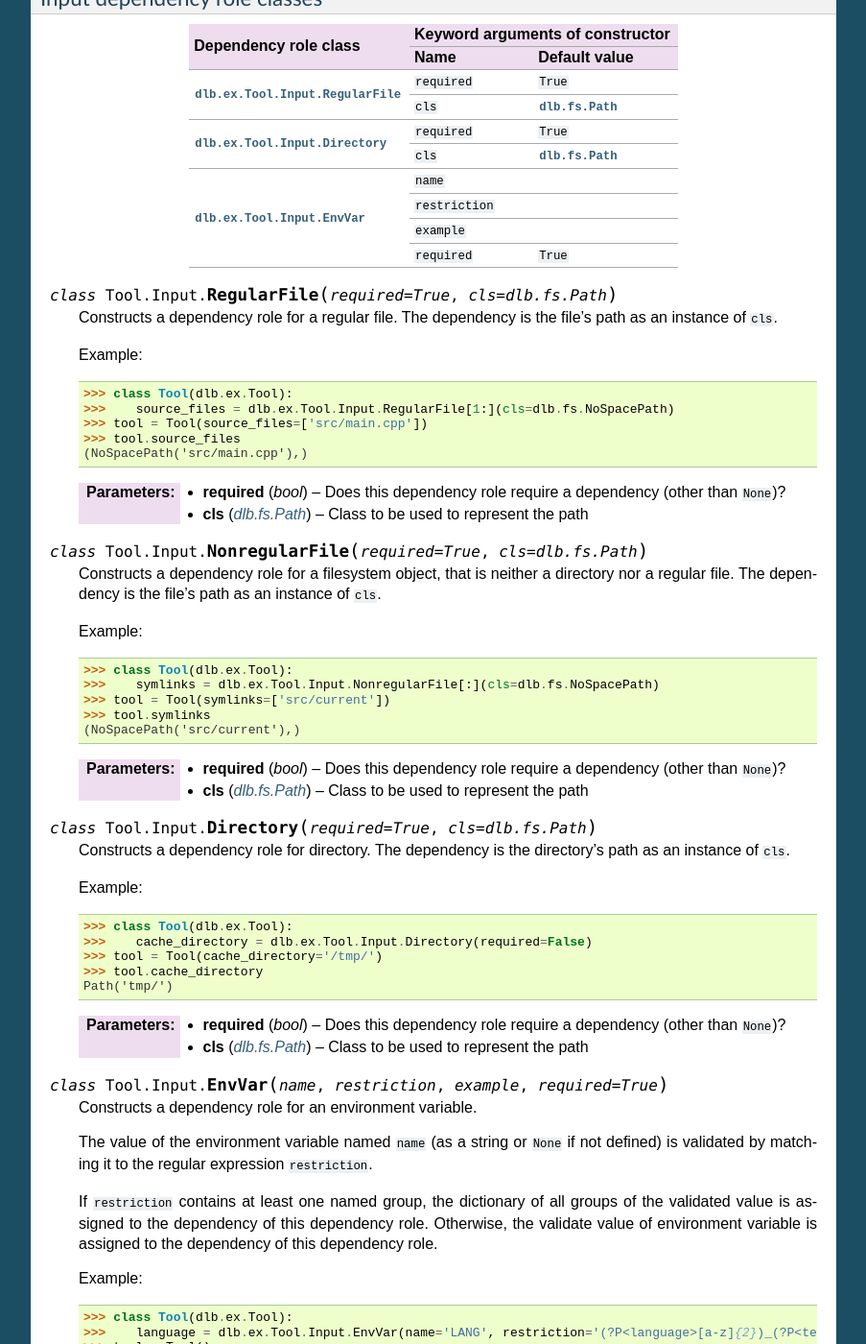
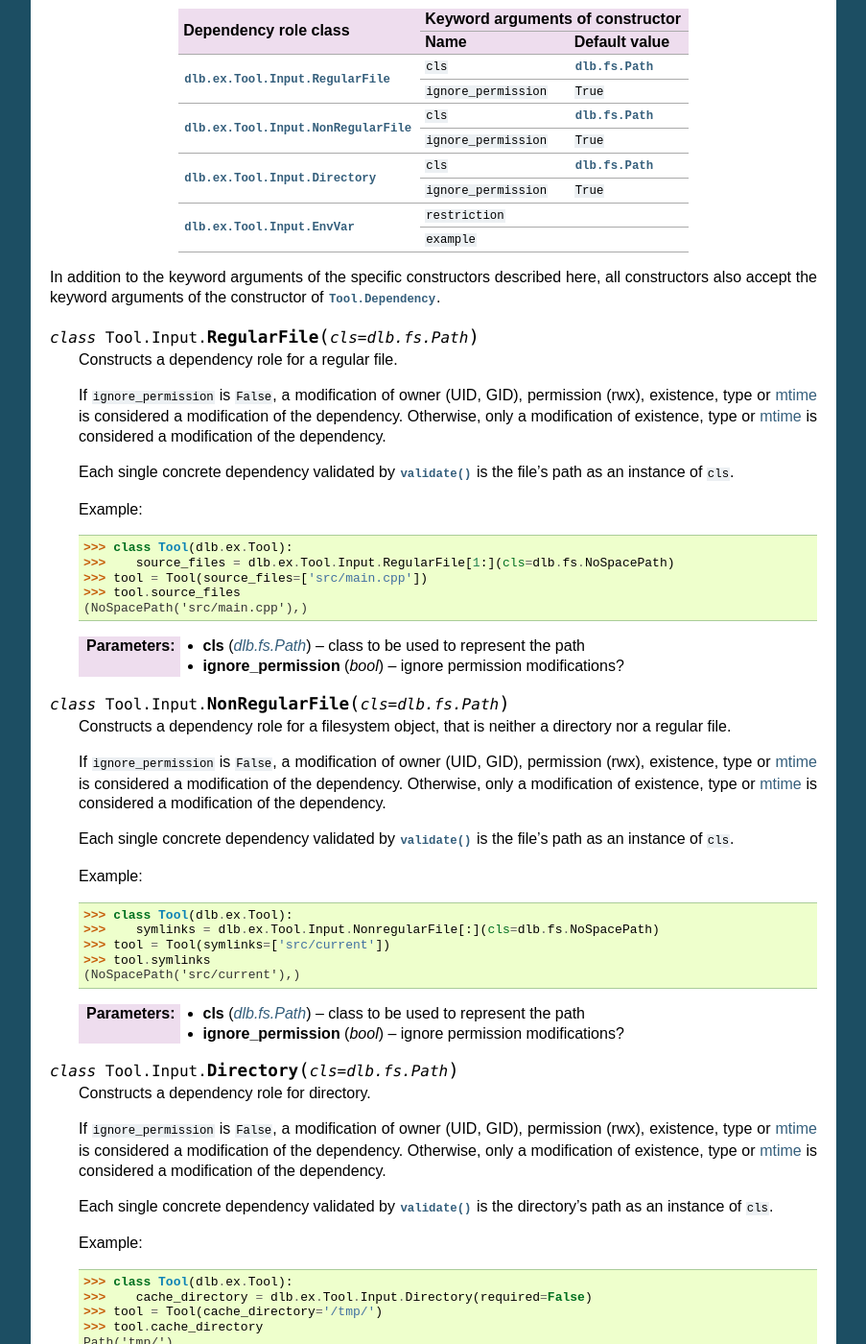
Before and after one commit to dlu-ch/dlb, a Sphinx documentation site: the page built from doc/ex_tool.rst, in a window 1280 px wide and 1400 px high, scrolled down 3879 px. Shown: the whole window at 96% size, without its empty margins (198-1101 px from the left). Built offline with Sphinx 7.4.7, drawn with Linux system fonts in a browser that asks for light colours; some of the changed text lies outside the part shown.

Commit message:
Add dependency classes and update their documentation

```diff
--- a/doc/ex_tool.rst
+++ b/doc/ex_tool.rst
@@ -98,7 +98,7 @@ Dependency classes
 A dependency class is a subclass of :class:`dlb.ex.Tool.Dependency`.
 Its instances describe *dependency roles* (as attributes of a :class:`Tool`).
 
-The :meth:`Dependency.validate()` methods of dependency classes are used by :term:`tool instances <tool instance>`
+The :meth:`Tool.Dependency.validate()` methods of dependency classes are used by :term:`tool instances <tool instance>`
 to create *concrete dependencies* from their constructor arguments.
 
 Each dependency role has an *multiplicity specification*:
@@ -142,10 +142,6 @@ abstract classes:
        "dlb.ex.Tool.Output" -> "dlb.ex.Tool.Dependency";
    }
 
-
-.. class:: Tool.Dependency
-
-   A dependency..
 
 .. class:: Tool.Input
 
@@ -204,7 +200,7 @@ from :class:`dlb.ex.Tool.Output`.
 
 Concrete dependency role classes support the following methods and attributes:
 
-.. class:: Dependency(required=True, explicit=True, unique=False, **kwargs)
+.. class:: Tool.Dependency(required=True, explicit=True, unique=True)
 
    If ``required`` is ``True``, a concrete dependency of this dependency role will never be ``None``.
 
@@ -228,6 +224,8 @@ Concrete dependency role classes support the following methods and attributes:
 
       :param value: The concrete dependency to convert and validate except ``None``
       :type value: Any type the concrete dependency can convert to *T*
+      :param context: The concrete dependency to convert and validate except ``None``
+      :type context: None | dlb.ex.Context
       :return: The validated ``value`` of type *T*
 
       :raise TypeError: If :attr:`multiplicity` is not ``None`` and ``value`` is not iterable or is a string
@@ -237,7 +235,6 @@ Concrete dependency role classes support the following methods and attributes:
       Is this dependency role considered more restrictive than the dependency role ``other``?
 
       :rtype: bool
-
 
    .. attribute:: multiplicity
 
@@ -249,36 +246,42 @@ Concrete dependency role classes support the following methods and attributes:
 Input dependency role classes
 ^^^^^^^^^^^^^^^^^^^^^^^^^^^^^
 
-+-------------------------------------------+----------------------------------------------+
-| Dependency role class                     | Keyword arguments of constructor             |
-|                                           +-----------------+----------------------------+
-|                                           | Name            | Default value              |
-+===========================================+=================+============================+
-| :class:`dlb.ex.Tool.Input.RegularFile`    | ``required``    | ``True``                   |
-|                                           +-----------------+----------------------------+
-|                                           | ``cls``         | :class:`dlb.fs.Path`       |
-|                                           |                 |                            |
-|                                           |                 |                            |
-+-------------------------------------------+-----------------+----------------------------+
-| :class:`dlb.ex.Tool.Input.Directory`      | ``required``    | ``True``                   |
-|                                           +-----------------+----------------------------+
-|                                           | ``cls``         | :class:`dlb.fs.Path`       |
-|                                           |                 |                            |
-|                                           |                 |                            |
-+-------------------------------------------+-----------------+----------------------------+
-| :class:`dlb.ex.Tool.Input.EnvVar`         | ``name``        |                            |
-|                                           +-----------------+----------------------------+
-|                                           | ``restriction`` |                            |
-|                                           +-----------------+----------------------------+
-|                                           | ``example``     |                            |
-|                                           +-----------------+----------------------------+
-|                                           | ``required``    | ``True``                   |
-+-------------------------------------------+-----------------+----------------------------+
++--------------------------------------------+----------------------------------------------------+
+| Dependency role class                      | Keyword arguments of constructor                   |
+|                                            +-----------------------+----------------------------+
+|                                            | Name                  | Default value              |
++============================================+=======================+============================+
+| :class:`dlb.ex.Tool.Input.RegularFile`     | ``cls``               | :class:`dlb.fs.Path`       |
+|                                            +-----------------------+----------------------------+
+|                                            | ``ignore_permission`` | ``True``                   |
++--------------------------------------------+-----------------------+----------------------------+
+| :class:`dlb.ex.Tool.Input.NonRegularFile`  | ``cls``               | :class:`dlb.fs.Path`       |
+|                                            +-----------------------+----------------------------+
+|                                            | ``ignore_permission`` | ``True``                   |
++--------------------------------------------+-----------------------+----------------------------+
+| :class:`dlb.ex.Tool.Input.Directory`       | ``cls``               | :class:`dlb.fs.Path`       |
+|                                            +-----------------------+----------------------------+
+|                                            | ``ignore_permission`` | ``True``                   |
++--------------------------------------------+-----------------------+----------------------------+
+| :class:`dlb.ex.Tool.Input.EnvVar`          | ``restriction``       |                            |
+|                                            +-----------------------+----------------------------+
+|                                            | ``example``           |                            |
++--------------------------------------------+-----------------------+----------------------------+
 
-.. class:: Tool.Input.RegularFile(required=True, cls=dlb.fs.Path)
+In addition to the keyword arguments of the specific constructors described here, all constructors also accept the
+keyword arguments of the constructor of :class:`Tool.Dependency`.
+
+
+.. class:: Tool.Input.RegularFile(cls=dlb.fs.Path)
 
    Constructs a dependency role for a regular file.
-   The dependency is the file's path as an instance of ``cls``.
+
+   If ``ignore_permission`` is ``False``, a modification of owner (UID, GID), permission (rwx), existence, type or
+   :term:`mtime` is considered a modification of the dependency.
+   Otherwise, only a modification of existence, type or :term:`mtime` is considered a modification of the dependency.
+
+   Each single concrete dependency validated by :meth:`validate() <Tool.Dependency.validate()>` is the file's path as an
+   instance of ``cls``.
 
    Example::
 
@@ -288,15 +291,21 @@ Input dependency role classes
       >>> tool.source_files
       (NoSpacePath('src/main.cpp'),)
 
-   :param required: Does this dependency role require a dependency (other than ``None``)?
-   :type required: bool
-   :param cls: Class to be used to represent the path
+   :param cls: class to be used to represent the path
    :type cls: dlb.fs.Path
+   :param ignore_permission: ignore permission modifications?
+   :type ignore_permission: bool
 
-.. class:: Tool.Input.NonregularFile(required=True, cls=dlb.fs.Path)
+.. class:: Tool.Input.NonRegularFile(cls=dlb.fs.Path)
 
    Constructs a dependency role for a filesystem object, that is neither a directory nor a regular file.
-   The dependency is the file's path as an instance of ``cls``.
+
+   If ``ignore_permission`` is ``False``, a modification of owner (UID, GID), permission (rwx), existence, type or
+   :term:`mtime` is considered a modification of the dependency.
+   Otherwise, only a modification of existence, type or :term:`mtime` is considered a modification of the dependency.
+
+   Each single concrete dependency validated by :meth:`validate() <Tool.Dependency.validate()>` is the file's path as an
+   instance of ``cls``.
 
    Example::
 
@@ -306,15 +315,21 @@ Input dependency role classes
       >>> tool.symlinks
       (NoSpacePath('src/current'),)
 
-   :param required: Does this dependency role require a dependency (other than ``None``)?
-   :type required: bool
-   :param cls: Class to be used to represent the path
+   :param cls: class to be used to represent the path
    :type cls: dlb.fs.Path
+   :param ignore_permission: ignore permission modifications?
+   :type ignore_permission: bool
 
-.. class:: Tool.Input.Directory(required=True, cls=dlb.fs.Path)
+.. class:: Tool.Input.Directory(cls=dlb.fs.Path)
 
    Constructs a dependency role for directory.
-   The dependency is the directory's path as an instance of ``cls``.
+
+   If ``ignore_permission`` is ``False``, a modification of owner (UID, GID), permission (rwx), existence, type or
+   :term:`mtime` is considered a modification of the dependency.
+   Otherwise, only a modification of existence, type or :term:`mtime` is considered a modification of the dependency.
+
+   Each single concrete dependency validated by :meth:`validate() <Tool.Dependency.validate()>` is the directory's path
+   as an instance of ``cls``.
 
    Example::
 
@@ -324,66 +339,67 @@ Input dependency role classes
       >>> tool.cache_directory
       Path('tmp/')
 
-   :param required: Does this dependency role require a dependency (other than ``None``)?
-   :type required: bool
-   :param cls: Class to be used to represent the path
+   :param cls: class to be used to represent the path
    :type cls: dlb.fs.Path
+   :param ignore_permission: ignore permission modifications?
+   :type ignore_permission: bool
 
-.. class:: Tool.Input.EnvVar(name, restriction, example, required=True)
+.. class:: Tool.Input.EnvVar(restriction, example)
 
    Constructs a dependency role for an environment variable.
 
    The value of the environment variable named ``name`` (as a string or ``None`` if not defined)
    is validated by matching it to the regular expression ``restriction``.
 
-   If ``restriction`` contains at least one named group, the dictionary of all groups of the validated value
-   is assigned to the dependency of this dependency role.
-   Otherwise, the validate value of environment variable is assigned to the dependency of this dependency role.
+   Each single concrete dependency validated by :meth:`validate() <Tool.Dependency.validate()>` is a string or
+   a dictionary of strings:
+
+      a. If ``restriction`` contains at least one named group: the dictionary of all groups of the validated value
+         of the environment variable.
+
+      b. Otherwise, the validated value of the environment variable.
 
    Example::
 
       >>> class Tool(dlb.ex.Tool):
-      >>>    language = dlb.ex.Tool.Input.EnvVar(name='LANG', restriction='(?P<language>[a-z]{2})_(?P<territory>[A-Z]{2})')
-      >>> tool = Tool()
+      >>>    language = dlb.ex.Tool.Input.EnvVar(
+      >>>                   restriction=r'(?P<language>[a-z]{2})_(?P<territory>[A-Z]{2})',
+      >>>                   example='sv_SE')
+      >>> tool = Tool(language='LANG')
       >>> tool.language['territory']
       'CH'
 
-   :param name: name of the environment variable
-   :type name: str
    :param restriction: regular expression
    :type restriction: str | :class:`python:typing.Pattern`
    :param example: typical value of a environment variable, ``restriction`` must match this
    :type example: str
-   :param required: Does this dependency role require a dependency (other than ``None``)?
-   :type required: bool
 
 
 Concrete output dependency role classes
 ^^^^^^^^^^^^^^^^^^^^^^^^^^^^^^^^^^^^^^^
 
-+-------------------------------------------+---------------------------------------------+
-| Dependency role class                     | Keyword arguments of constructor            |
-|                                           +----------------+----------------------------+
-|                                           | Name           | Default value              |
-+===========================================+================+============================+
-| :class:`dlb.ex.Tool.Output.RegularFile`   | ``required``   | ``True``                   |
-|                                           +----------------+----------------------------+
-|                                           | ``cls``        | :class:`dlb.fs.Path`       |
-|                                           |                |                            |
-|                                           |                |                            |
-+-------------------------------------------+----------------+----------------------------+
-| :class:`dlb.ex.Tool.Output.Directory`     | ``required``   | ``True``                   |
-|                                           +----------------+----------------------------+
-|                                           | ``cls``        | :class:`dlb.fs.Path`       |
-|                                           |                |                            |
-|                                           |                |                            |
-+-------------------------------------------+----------------+----------------------------+
++--------------------------------------------+----------------------------------------------------+
+| Dependency role class                      | Keyword arguments of constructor                   |
+|                                            +-----------------------+----------------------------+
+|                                            | Name                  | Default value              |
++============================================+=======================+============================+
+| :class:`dlb.ex.Tool.Output.RegularFile`    | ``cls``               | :class:`dlb.fs.Path`       |
++--------------------------------------------+-----------------------+----------------------------+
+| :class:`dlb.ex.Tool.Output.NonRegularFile` | ``cls``               | :class:`dlb.fs.Path`       |
++--------------------------------------------+-----------------------+----------------------------+
+| :class:`dlb.ex.Tool.Output.Directory`      | ``cls``               | :class:`dlb.fs.Path`       |
++--------------------------------------------+-----------------------+----------------------------+
+
+In addition to the keyword arguments of the specific constructors described here, all constructors also accept the
+keyword arguments of the constructor of :class:`Tool.Dependency`.
 
 
-.. class:: Tool.Output.RegularFile(required=True, cls=dlb.fs.Path)
+.. class:: Tool.Output.RegularFile(cls=dlb.fs.Path)
 
    Constructs a dependency role for a regular file.
-   The dependency is the file's path as an instance of ``cls``.
+
+   Each single concrete dependency validated by :meth:`validate() <Tool.Dependency.validate()>` is the file's path
+   as an instance of ``cls``.
 
    Example:
 
@@ -393,15 +409,33 @@ Concrete output dependency role classes
       >>> tool.object_file
       (NoSpacePath('main.cpp.o'),)
 
-   :param required: Does this dependency role require a dependency (other than ``None``)?
-   :type required: bool
-   :param cls: Class to be used to represent the path
+   :param cls: class to be used to represent the path
    :type cls: dlb.fs.Path
 
-.. class:: Tool.Output.Directory(required=True, cls=dlb.fs.Path)
+.. class:: Tool.Output.NonRegularFile(cls=dlb.fs.Path)
+
+   Constructs a dependency role for a filesystem object, that is neither a directory nor a regular file.
+
+   Each single concrete dependency validated by :meth:`validate() <Tool.Dependency.validate()>` is the file's path as an
+   instance of ``cls``.
+
+   Example::
+
+      >>> class Tool(dlb.ex.Tool):
+      >>>    symlinks = dlb.ex.Tool.Output.NonregularFile[:](cls=dlb.fs.NoSpacePath)
+      >>> tool = Tool(symlinks=['dist'])
+      >>> tool.symlinks
+      (NoSpacePath('src/current'),)
+
+   :param cls: class to be used to represent the path
+   :type cls: dlb.fs.Path
+
+.. class:: Tool.Output.Directory(cls=dlb.fs.Path)
 
    Constructs a dependency role for directory.
-   The dependency is the directory's path as an instance of ``cls``.
+
+   Each single concrete dependency validated by :meth:`validate() <Tool.Dependency.validate()>` is the directory's path
+   as an instance of ``cls``.
 
    Example::
 
@@ -409,11 +443,9 @@ Concrete output dependency role classes
       >>>    html_root_directory = dlb.ex.Tool.Output.Directory(required=False)
       >>> tool = Tool(html_root_directory='html/')
       >>> tool.html_root_directory
-      Path('      html/')
+      Path('html/')
 
-   :param required: Does this dependency role require a dependency (other than ``None``)?
-   :type required: bool
-   :param cls: Class to be used to represent the path
+   :param cls: class to be used to represent the path
    :type cls: dlb.fs.Path
 
 
```
Also changed, not shown: 2 other files.
